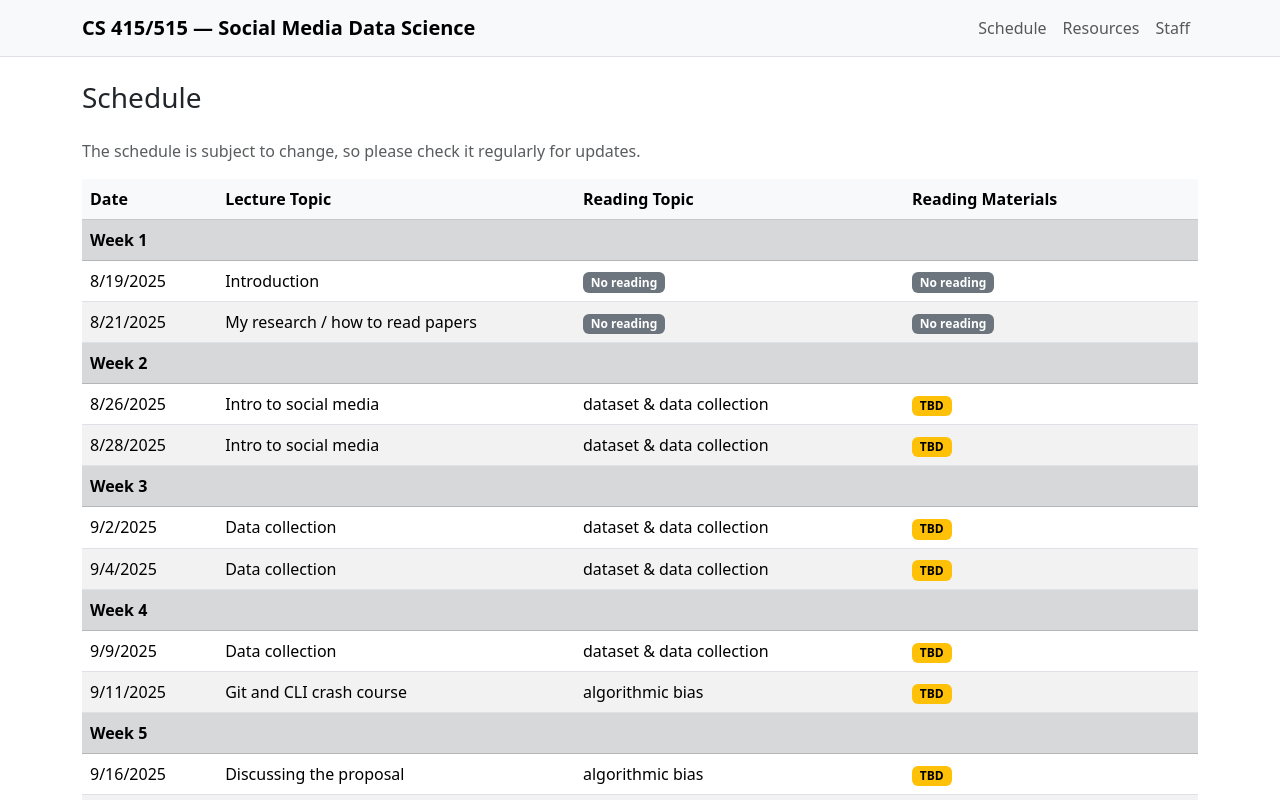
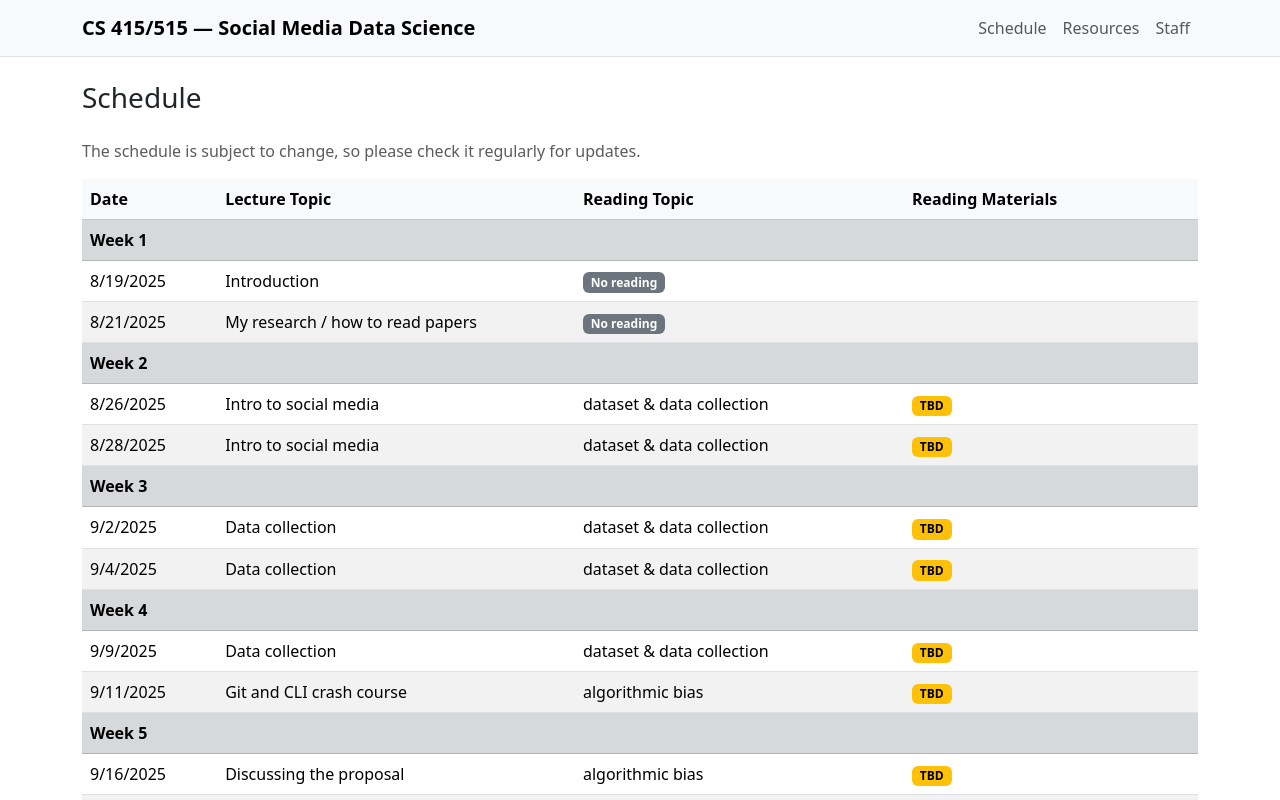
Before and after one commit to YangKCLab/social-media-ds-course, a Vue app in the folder frontend/: page /schedule in a window 1280 px wide. Shown: the top 800 px of the page. Built offline with nearby package versions, Linux system fonts and the light colour scheme.

Commit message:
feat(schedule): leave Reading Materials empty on 'No reading' days; keep 'TBD' only when applicable

```diff
--- a/frontend/src/pages/Schedule.vue
+++ b/frontend/src/pages/Schedule.vue
@@ -76,8 +76,8 @@ const isNoReading = (topic) => /^no\s*reading$/i.test((topic || '').trim())
                 </ul>
               </template>
               <template v-else>
-                <span v-if="/^no\s*reading$/i.test(row.readingTopic || '')" class="badge text-bg-secondary">No reading</span>
-                <span v-else class="badge text-bg-warning">TBD</span>
+                <!-- Leave empty when there is no reading that day; otherwise show TBD -->
+                <span v-if="!isNoReading(row.readingTopic)" class="badge text-bg-warning">TBD</span>
               </template>
             </td>
           </tr>
```
